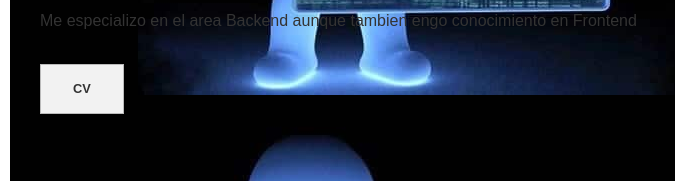
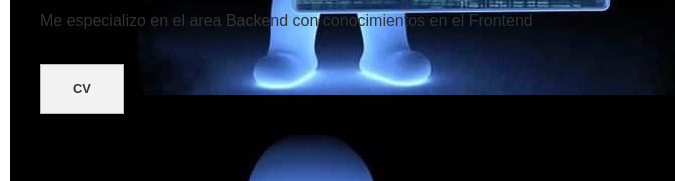
Before and after one commit to ifranHugo/portfolio, a plain HTML site: page index.html in a window 1280 px wide. Shown: the part 429-610 px from the top of the page, 30-705 px from the left. Drawn offline with Linux system fonts and the light colour scheme; files whose address does not match are found by name; a web font is replaced by a local one.

Commit message:
agregando info 1

```diff
--- a/index.html
+++ b/index.html
@@ -75,7 +75,7 @@
         <h1>Hugo Ifran<span class="underline"></span></h1>
         <h2 class="text-secondary">FullStack Developer</h2>
         <p>
-          Me especializo en el area Backend aunque tambien engo conocimiento en Frontend
+          Me especializo en el area Backend con conocimientos en el Frontend
         </p>
         <a href="https://docs.google.com/document/d/11JXR8pVxsh1QRtAVopPBsuM0Za5Pr8HGMEF6jXxlirs/edit?usp=sharing"
           class="btn">CV</a>
```
Also changed, not shown: img/projects/image-java.png, img/projects/spring-framword.png.
